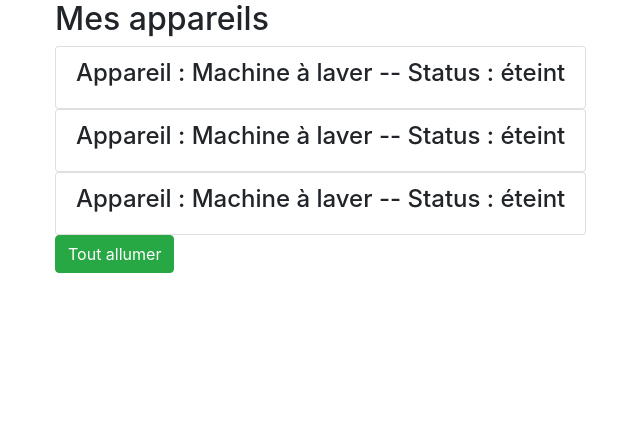
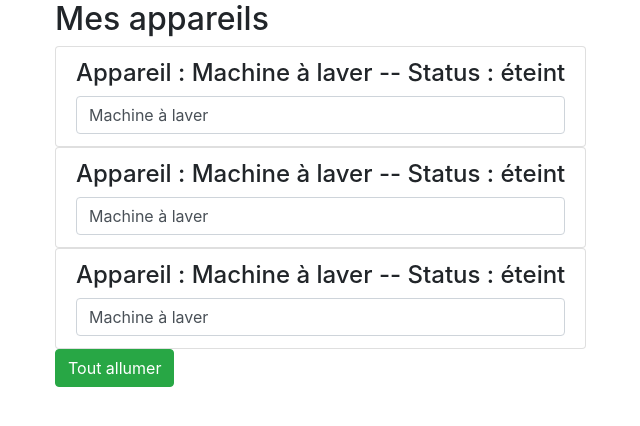
Before and after one commit to Nicolas-Hermet/First_Angular_Project, an Angular app: page / in a window 1280 px wide. Shown: the top 426 px of the page, without its empty margins (15-655 px from the left). Built offline with nearby package versions, Linux system fonts and the light colour scheme.

Commit message:
Add two way binding with input

```diff
--- a/src/app/app.component.ts
+++ b/src/app/app.component.ts
@@ -17,7 +17,7 @@
   }
 
   onAllumer(isAuth: boolean) {
-      isAuth != isAuth;
+      // isAuth != isAuth;
       console.log('On allume tout !');
   }
 
--- a/src/app/app.module.ts
+++ b/src/app/app.module.ts
@@ -5,6 +5,7 @@
 import { AppComponent } from './app.component';
 import { MonPremierComponentComponent } from './mon-premier-component/mon-premier-component.component';
 import { AppareilComponent } from './appareil/appareil.component';
+import {FormsModule} from '@angular/forms';
 
 @NgModule({
   declarations: [
@@ -14,6 +15,7 @@
   ],
   imports: [
     BrowserModule,
+    FormsModule,
     AppRoutingModule
   ],
   providers: [],
--- a/src/app/appareil/appareil.component.html
+++ b/src/app/appareil/appareil.component.html
@@ -1,3 +1,4 @@
 <li class="list-group-item">
   <h4>Appareil : {{appareilName}} -- Status : {{getStatus()}} </h4>
+  <input type="text" class="form-control" [(ngModel)]="appareilName" >
 </li>
```
